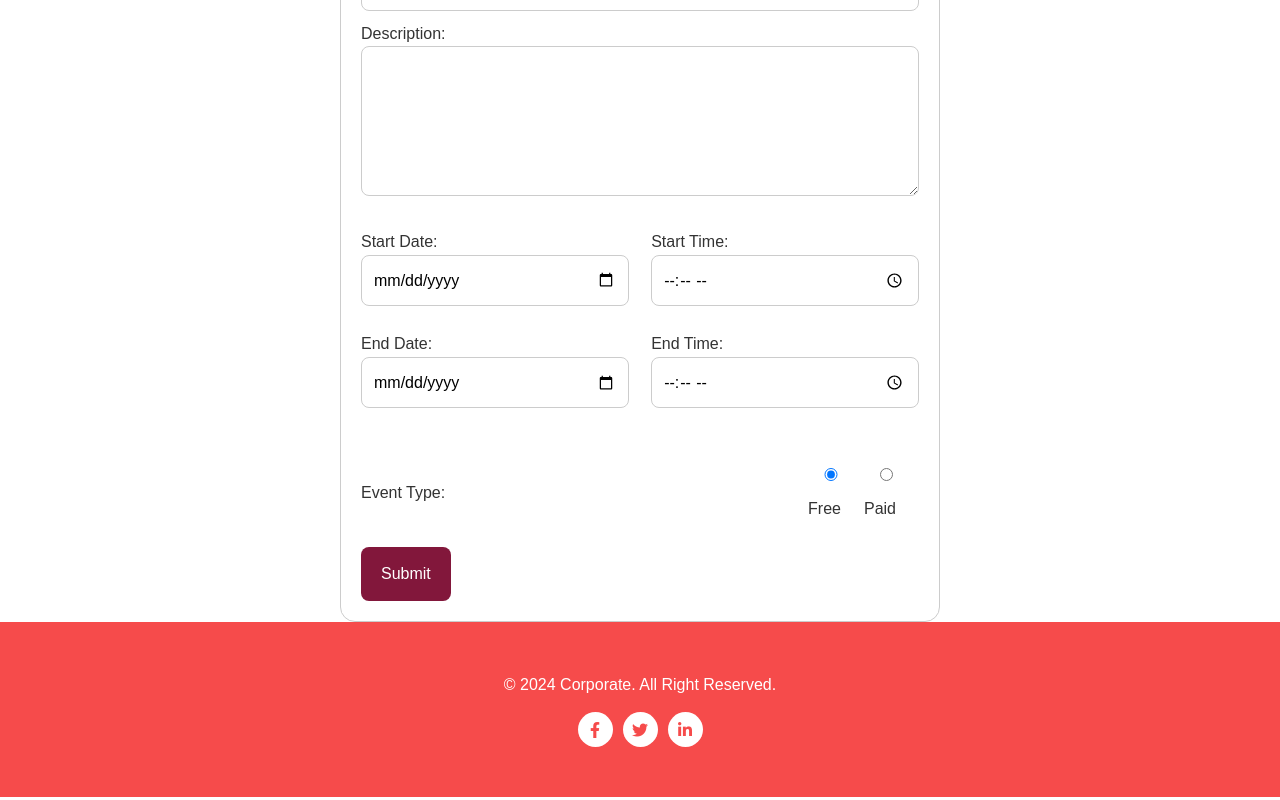
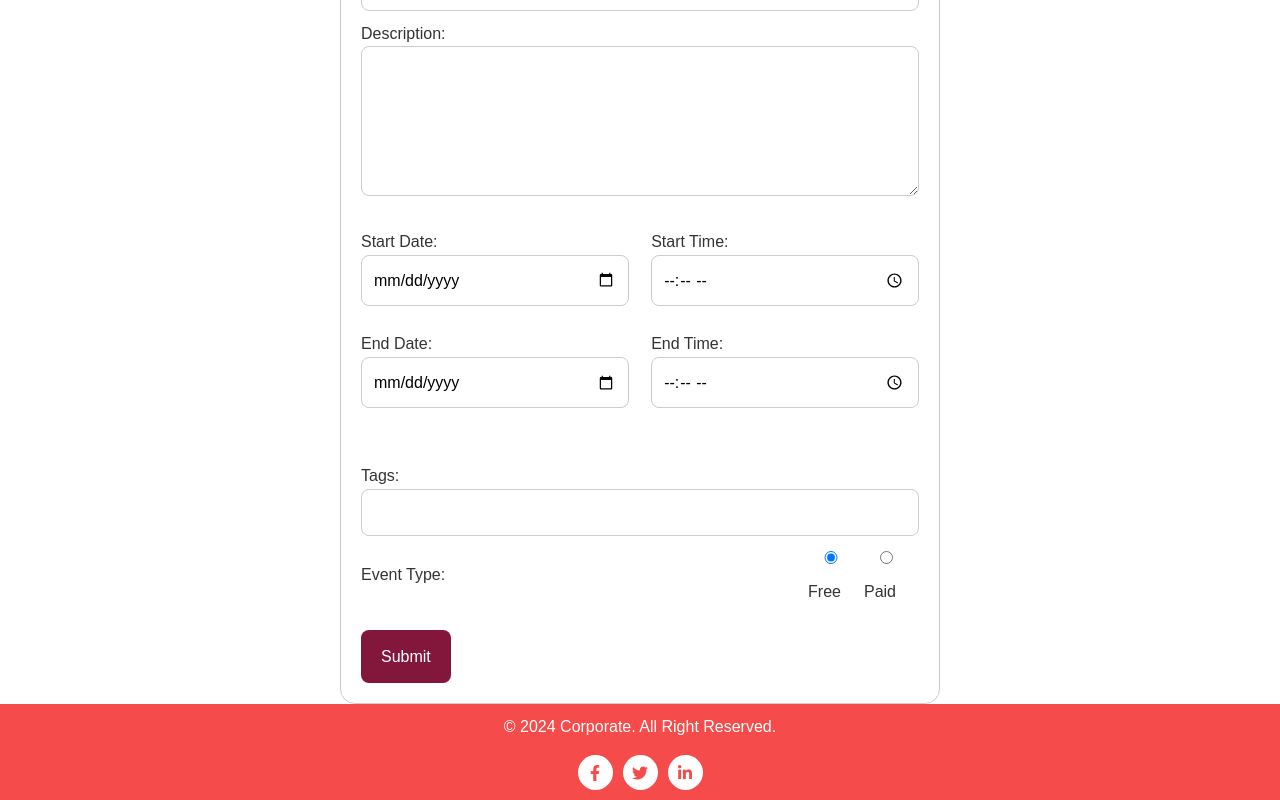
Before and after one commit to yyohyy/KhojEvent, a React (Create React App) app in the folder frontend/: page /services in a window 1280 px wide. Shown: the part 361-1161 px from the top of the page. Built offline with nearby package versions, Linux system fonts and the light colour scheme; a web font is replaced by a local one.

Commit message:
axios create event

```diff
--- a/frontend/src/App.css
+++ b/frontend/src/App.css
@@ -450,7 +450,7 @@ textarea {
 
 #footer {
   background: #f64b4b;
-  padding: 50px 0;
+  padding: 10px 0;
   color: #fff;
   text-align: center;
 }
--- a/frontend/src/components/CreateEvent.css
+++ b/frontend/src/components/CreateEvent.css
@@ -9,6 +9,7 @@ body {
     padding: 10px;
     color: white;
     text-align: center;
+    border-radius: 30px;
   }
 
   .event-form {
--- a/frontend/src/components/CreateEvent.js
+++ b/frontend/src/components/CreateEvent.js
@@ -1,11 +1,41 @@
 // CreateEvent.js
 import React, { useState } from 'react';
 import './CreateEvent.css'; // Import the CSS file for styling
-
+import AxiosInstance from './axios'
 // TODO: Need to have a database that can store the input data which is stored in formData
 // TODO:
 
 const CreateEvent = () => {
+
+  const defaultValues ={
+    name: '',
+    category: 'music', // Default category
+    venue: '',
+    description: '',
+    startDate: '',
+    endDate: '',
+    startTime: '',
+    endTime: '',
+    tags: [], // Store tags as an array
+    ticketType: 'free',
+
+
+  }
+  const submission =(data) => {
+    AxiosInstance.post( 'create-event/',{
+      name:data.name,
+      category: data.category,
+      venue: data.venue,
+      description:data.description,
+      startDate: data.startDate,
+      endDate:data.endDate,
+      startTime:data.startTime,
+      endTime:data.endTime,
+      tags:data.tags,
+      ticketType:data.ticketType,
+    })
+  }
+
   const [formData, setFormData] = useState({
     name: '',
     category: 'music', // Default category
@@ -28,7 +58,7 @@ const CreateEvent = () => {
 
   const handleTagInputChange = (e) => {
     const { value } = e.target;
-    setFormData({ ...formData, tags: value.split(',') });
+    setFormData({ ...formData, tags: value.split(',').map((tag) => tag.trim()) });
   };
 
   const handleSubmit = (e) => {
@@ -91,7 +121,10 @@ const CreateEvent = () => {
         </div>
       </div>
 
-      {/* ... (remaining form fields) */}
+      <label>
+        Tags:
+        <input type="text" name="tags" value={formData.tags.join(',')} onChange={handleTagInputChange} />
+      </label>
 
       <div className="ticket-type-container">
         <label className="ticket-type-label">Event Type:</label>
```
Also changed, not shown: frontend/src/components/axios.js (added), frontend/src/components/login.js (added), 2 other files (tests, documents, lock files or other folders).
